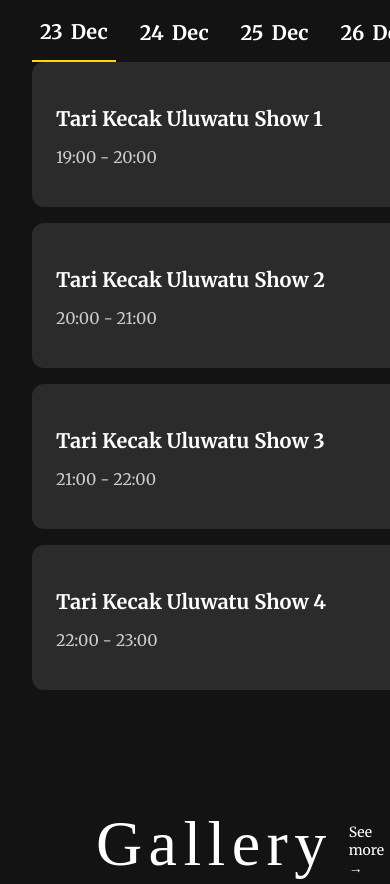
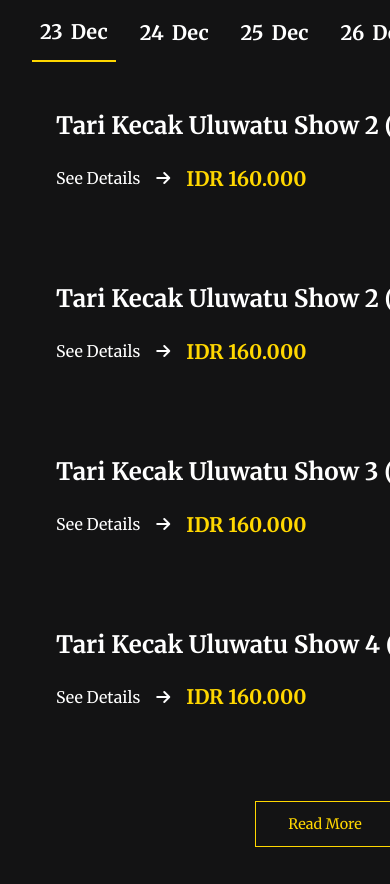
Before and after one commit to Humdiess/tari-kecak, a plain HTML site: page index.html in a window 390 px wide. Shown: the part 3975-4859 px from the top of the page. Drawn offline with Linux system fonts and the light colour scheme; a web font is replaced by a local one.

Commit message:
Refactor ticketing section layout and styles for improved readability and responsiveness

```diff
--- a/index.html
+++ b/index.html
@@ -183,49 +183,51 @@
           </div>
         </div>
 
-            <div class="show-times">
         <div class="show-item">
           <div class="show-info">
-                  <h3>Tari Kecak Uluwatu Show 1</h3>
-                  <p class="time">19:00 - 20:00</p>
+            <h3>Tari Kecak Uluwatu Show 2 <span class="time">(19:00 - 20:00)</span></h3>
+            <div class="show-price">
+              <a href="#" class="book-btn">See Details</a>
+              <i class="fas fa-arrow-right"></i>
+              <p>IDR 160.000</p>
             </div>
-                <div class="show-price">
-                  <p>IDR 160.000</p>
-                  <button class="book-btn">Book now</button>
           </div>
         </div>
 
           <div class="show-item">
             <div class="show-info">
-                  <h3>Tari Kecak Uluwatu Show 2</h3>
-                  <p class="time">20:00 - 21:00</p>
+              <h3>Tari Kecak Uluwatu Show 2 <span class="time">(20:00 - 21:00)</span></h3>
+              <div class="show-price">
+                <a href="#" class="book-btn">See Details</a>
+                <i class="fas fa-arrow-right"></i>
+                <p>IDR 160.000</p>
               </div>
-                <div class="show-price">
-                  <p>IDR 160.000</p>
-                  <button class="book-btn">Book now</button>
             </div>
           </div>
 
           <div class="show-item">
             <div class="show-info">
-                  <h3>Tari Kecak Uluwatu Show 3</h3>
-                  <p class="time">21:00 - 22:00</p>
+              <h3>Tari Kecak Uluwatu Show 3 <span class="time">(21:00 - 22:00)</span></h3>
+              <div class="show-price">
+                <a href="#" class="book-btn">See Details</a>
+                <i class="fas fa-arrow-right"></i>
+                <p>IDR 160.000</p>
               </div>
-                <div class="show-price">
-                  <p>IDR 160.000</p>
-                  <button class="book-btn">Book now</button>
             </div>
           </div>
 
           <div class="show-item">
             <div class="show-info">
-                  <h3>Tari Kecak Uluwatu Show 4</h3>
-                  <p class="time">22:00 - 23:00</p>
+              <h3>Tari Kecak Uluwatu Show 4 <span class="time">(22:00 - 23:00)</span></h3>
+              <div class="show-price">
+                <a href="#" class="book-btn">See Details</a>
+                <i class="fas fa-arrow-right"></i>
+                <p>IDR 160.000</p>
               </div>
-                <div class="show-price">
-                  <p>IDR 160.000</p>
-                  <button class="book-btn">Book now</button>
             </div>
+          </div>
+          <div class="readmore">
+            <a href="#">Read More</a>
           </div>
         </div>
         </div>
--- a/styles.css
+++ b/styles.css
@@ -573,15 +573,14 @@ body {
 .image-caption {
     position: absolute;
     bottom: 0;
-    left: 0;
     right: 0;
-    padding: 2rem;
+    padding: 4rem;
     background: linear-gradient(to top, rgba(0,0,0,0.8), rgba(0,0,0,0));
     color: white;
 }
 
 .image-caption h2 {
-    font-size: 2rem;
+    font-size: 36px;
     margin-bottom: 0.5rem;
     font-family: 'Italiana', serif;
 }
@@ -639,44 +638,36 @@ body {
     justify-content: space-between;
     align-items: center;
     padding: 1.5rem;
-    background-color: rgba(255, 255, 255, 0.1);
     border-radius: 12px;
     color: white;
 }
 
 .show-info h3 {
-    font-size: 1.25rem;
-    margin-bottom: 0.5rem;
-}
-
-.show-info .time {
-    color: #cccccc;
+    font-size: 24px;
+    margin-bottom: 0.3rem;
 }
 
 .show-price {
-    text-align: right;
+  display: flex;
+  align-items: center;
+  gap: 1rem;
 }
 
 .show-price p {
-    font-size: 1.25rem;
+    font-size: 20px;
     font-weight: 600;
-    margin-bottom: 0.5rem;
+    color: #ffd700;
 }
 
 .book-btn {
-    background-color: #ffffff;
-    color: #1a1a1a;
-    border: none;
-    padding: 0.75rem 1.5rem;
-    border-radius: 6px;
-    font-weight: 600;
-    cursor: pointer;
-    transition: all 0.3s ease;
+  text-decoration: none;
+  color: white;
 }
 
-.book-btn:hover {
-    background-color: #f0f0f0;
-    transform: translateY(-2px);
+.book-btn a {
+  font-family: 'Merriweather', serif;
+  font-size: 14px;
+  color: white;
 }
 
 /* Gallery Section Styles */
```
Lines whose indentation alone changed are shown as unchanged.
